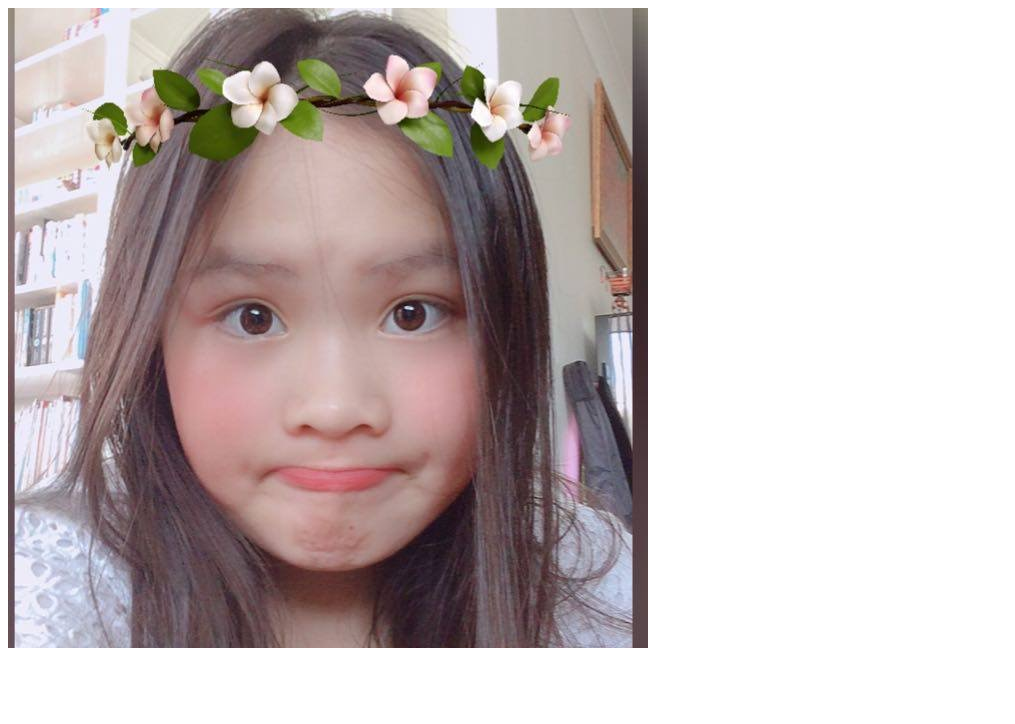
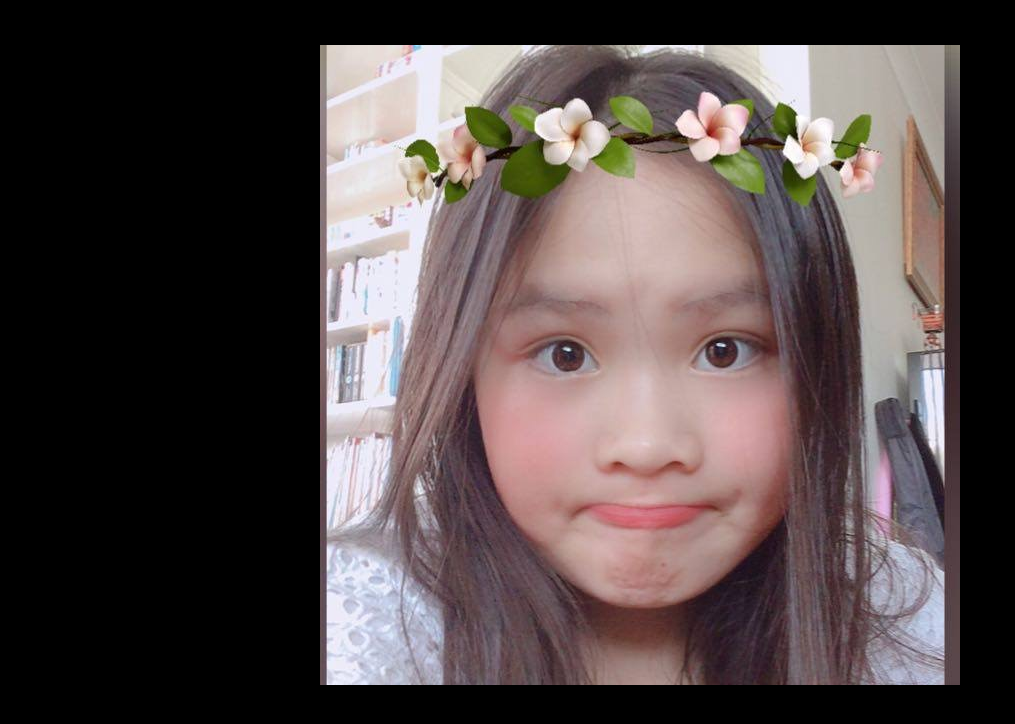
Before and after one commit to esthercftroll/esthercftroll.github.io, a plain HTML site: page index.html in a window 1280 px wide. Shown: the whole page, without its empty margins (0-1015 px from the left). Drawn offline with Linux system fonts and the light colour scheme.

Commit message:
Update index.html

```diff
--- a/index.html
+++ b/index.html
@@ -1,16 +1,19 @@
 
 <body>
 
+<h1>Esther Santoso! The sexiest girl at Perth Modern School!</h>
+
 <!-- Esther Santoso, I love you, I want to insert my massive eighteen inch dick into your tight asian pussy and make you scream whilst you squirt everywhere, and I'll lick it all up because you are so sexy. By the way I know where you live, October the 5th I'm coming to rape you. -->
-<img src="esther.jpg"></img>
+<img src="http://esthercftroll.github.io/esther.jpg"></img>
 
 </body>
 
 <style>
 
-img {
+body {
 
-margin: 0 auto;
+background-color: black;
+text-align: center;
 
 }
 
```
